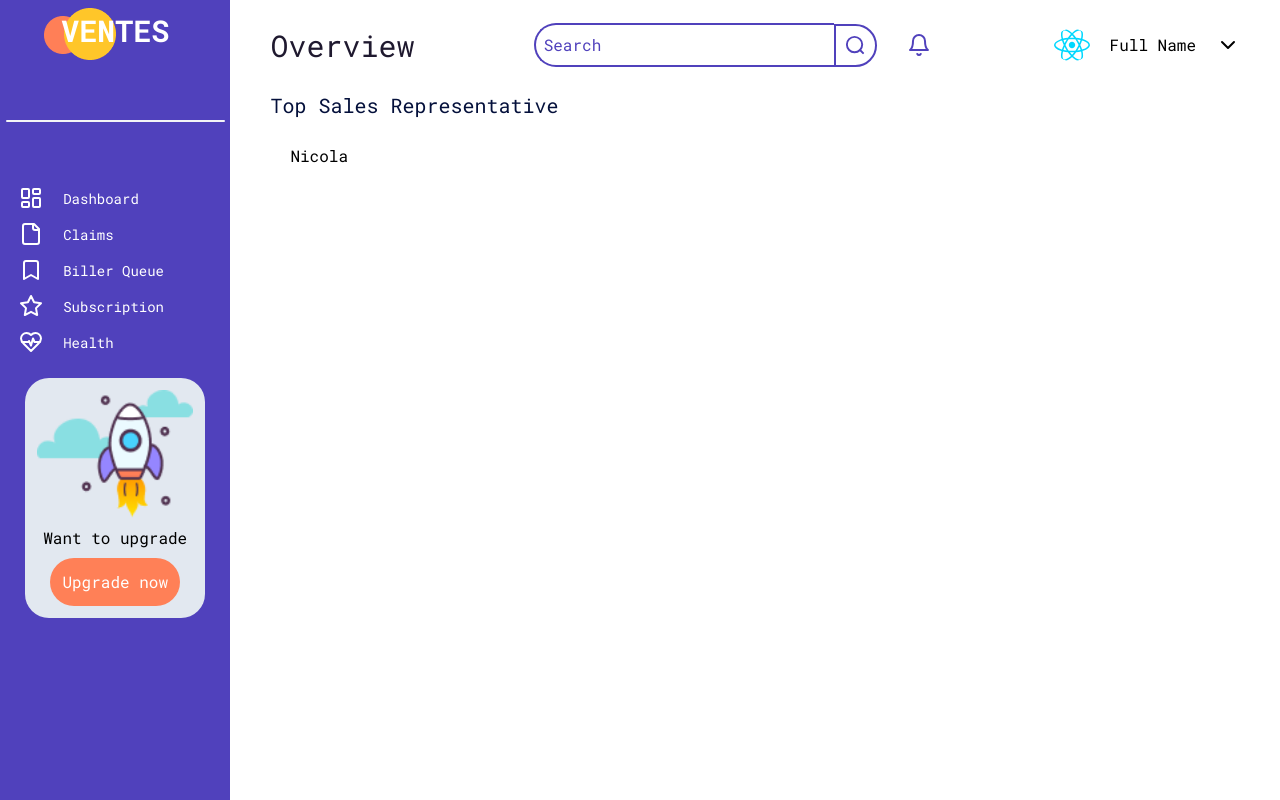
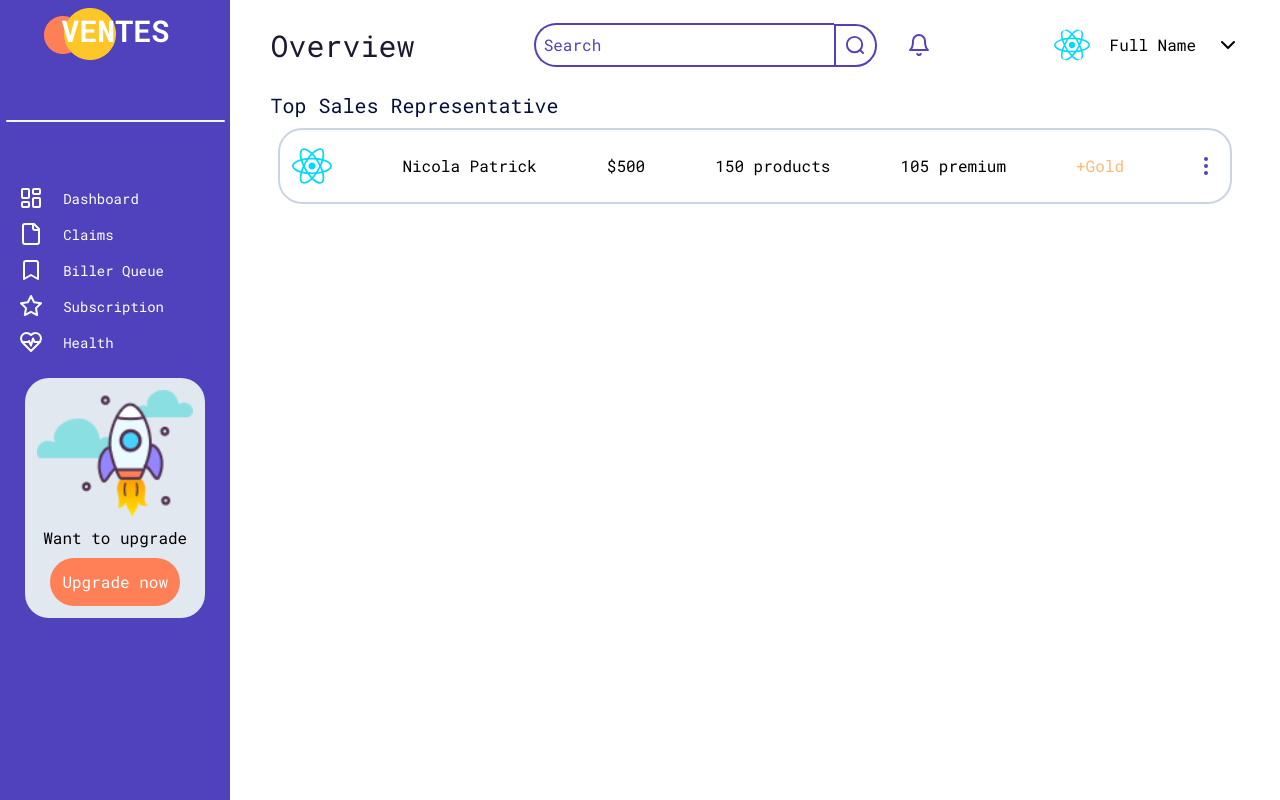
Before and after one commit to anvar-saidov-sh/AdminDashboard, a React (Vite) app: page / in a window 1280 px wide. Built offline with nearby package versions, Linux system fonts and the light colour scheme; the HTML template or start-up script is replaced by a standard one.

Commit message:
Working on content

```diff
--- a/src/components/Workflow.tsx
+++ b/src/components/Workflow.tsx
@@ -1,4 +1,5 @@
-
+import { EllipsisVertical } from 'lucide-react'
+import react from '../assets/react.svg'
 
 
 function Workflow() {
@@ -7,8 +8,14 @@ function Workflow() {
         <div className="w-[82%] float-right bg-white flex flex-col justify-between px-[40px]  overflow-y-auto">
             <h2 className="text-[20px] text-[#04103B] ">Top Sales Representative</h2>
             <div className="w-full p-2 flex flex-col items-center">
-                <div className="flex w-full py-4 px-3">
-                    Nicola
+                <div className="flex w-full py-4 px-3 justify-between border-slate-300 border-[2px] items-center rounded-l-3xl rounded-r-3xl">
+                    <img src={react} alt="" className='rounded-full w-[40px] aspect-square '/>
+                    <p className=''>Nicola Patrick</p>
+                    <p>$500</p>
+                    <p>150 products</p>
+                    <p>105 premium</p>
+                    <p className='text-orange-300'>+Gold</p>
+                    <EllipsisVertical className='cursor-pointer text-[#5041BC] '/>
                 </div>
             </div>
         </div>
```
